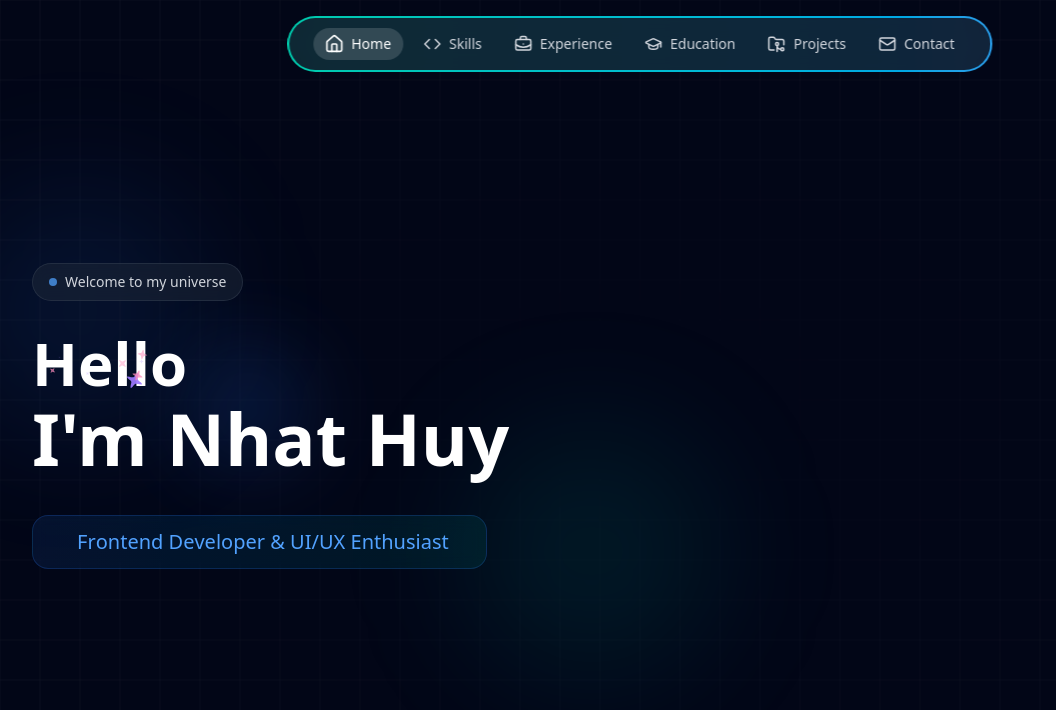
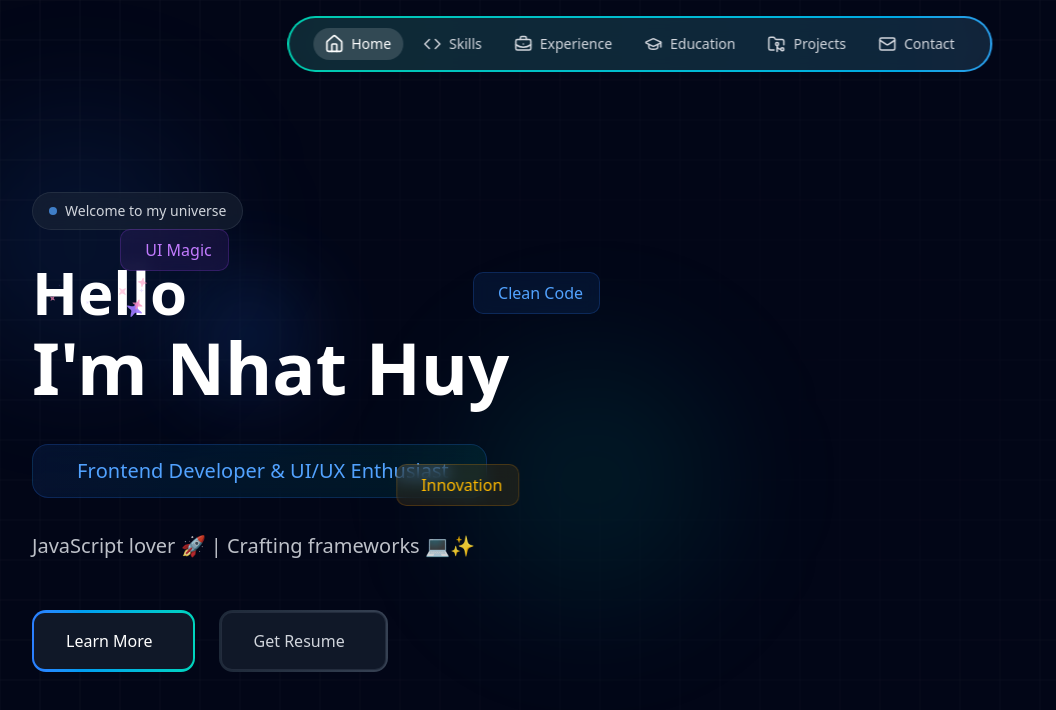
Before and after one commit to nhath24042001/my-portfolio, a Next.js app: page / in a window 1280 px wide. Shown: the top 710 px of the page, without its empty margins (0-1056 px from the left). Built offline with nearby package versions, Linux system fonts and the light colour scheme.

Commit message:
feat: enhance Home page with additional text and buttons for user engagement

```diff
--- a/src/app/page.tsx
+++ b/src/app/page.tsx
@@ -4,9 +4,7 @@ import { SparkText } from '@/components/shared/SparkText'
 import { FlipWords } from '@/components/shared/FlipWords'
 
 export default function Home() {
-  const words = [
-    'Frontend Developer & UI/UX Enthusiast',
-  ]
+  const words = ['Frontend Developer & UI/UX Enthusiast']
   return (
     <>
       <main className="bg-[#020617] text-white min-h-screen">
@@ -57,6 +55,55 @@ export default function Home() {
                   />
                 </span>
               </div>
+
+              <div className="relative mb-8 sm:mb-12 max-w-xl">
+                <p className="text-base sm:text-xl text-gray-300/90 leading-relaxed">
+                  JavaScript lover 🚀 | Crafting frameworks 💻✨
+                </p>
+              </div>
+
+              <div className="flex flex-col sm:flex-row gap-4 sm:gap-6 animate__animated animate__fadeInUp animate__delay-2s">
+                <a
+                  href="https://github.com/nhath24042001"
+                  className="group relative inline-flex items-center justify-center gap-3 bg-gradient-to-r from-blue-500 to-teal-400 p-0.5 rounded-xl transition-all duration-300 hover:scale-105 hover:shadow-[0_0_2rem_-0.5rem_#60A5FA]"
+                >
+                  <span className="block w-full px-6 sm:px-8 py-3 sm:py-4 rounded-[11px] bg-gray-900 transition-all duration-300 group-hover:bg-gradient-to-r group-hover:from-blue-500 group-hover:to-teal-400">
+                    <span className="relative flex items-center justify-center gap-2 text-white font-medium">
+                      <span>Learn More</span>
+                      <i className="fas fa-arrow-right transform transition-all duration-300 group-hover:translate-x-1"></i>
+                    </span>
+                  </span>
+                </a>
+
+                <a
+                  href="#"
+                  className="group relative inline-flex items-center justify-center gap-3 p-0.5 rounded-xl bg-gradient-to-r from-gray-800 to-gray-700 transition-all duration-300 hover:scale-105 hover:shadow-[0_0_2rem_-0.5rem_#60A5FA]"
+                >
+                  <span className="block w-full px-6 sm:px-8 py-3 sm:py-4 rounded-[11px] bg-gray-900 border border-gray-700/50 transition-all duration-300 group-hover:bg-gradient-to-r group-hover:from-gray-800 group-hover:to-gray-700">
+                    <span className="relative flex items-center justify-center gap-2 text-gray-300 font-medium group-hover:text-white">
+                      <span>Get Resume</span>
+                      <i className="fas fa-envelope transform transition-all duration-300 group-hover:rotate-12"></i>
+                    </span>
+                  </span>
+                </a>
+              </div>
+
+              <div className="hidden lg:block absolute left-[5.5rem] top-[2.3rem] animate-float-slow">
+                <div className="px-4 py-2 rounded-lg bg-purple-500/10 backdrop-blur-sm border border-purple-500/20 text-purple-400">
+                  <i className="fas fa-wand-magic-sparkles"></i>&nbsp;&nbsp;UI
+                  Magic
+                </div>
+              </div>
+              <div className="hidden lg:block absolute right-10 top-20 animate-float">
+                <div className="px-4 py-2 rounded-lg bg-blue-500/10 backdrop-blur-sm border border-blue-500/20 text-blue-400">
+                  <i className="fas fa-code"></i>&nbsp;&nbsp;Clean Code
+                </div>
+              </div>
+              <div className="hidden lg:block absolute top-[17rem] left-[70%] transform -translate-x-1/2 animate-float">
+                <div className="px-4 py-2 rounded-lg bg-amber-500/10 backdrop-blur-sm border border-amber-500/20 text-amber-400">
+                  <i className="fas fa-lightbulb"></i>&nbsp;&nbsp;Innovation
+                </div>
+              </div>
             </div>
           </div>
         </section>
```
